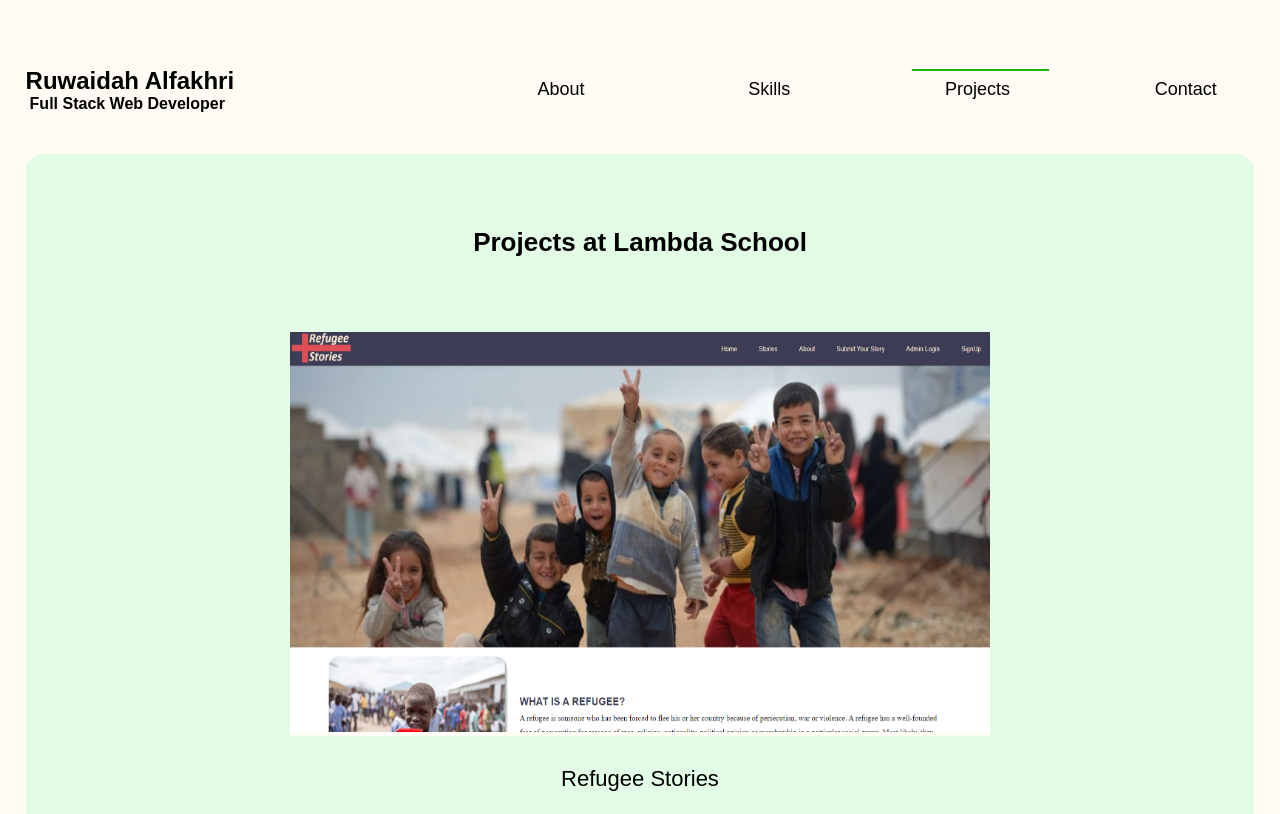
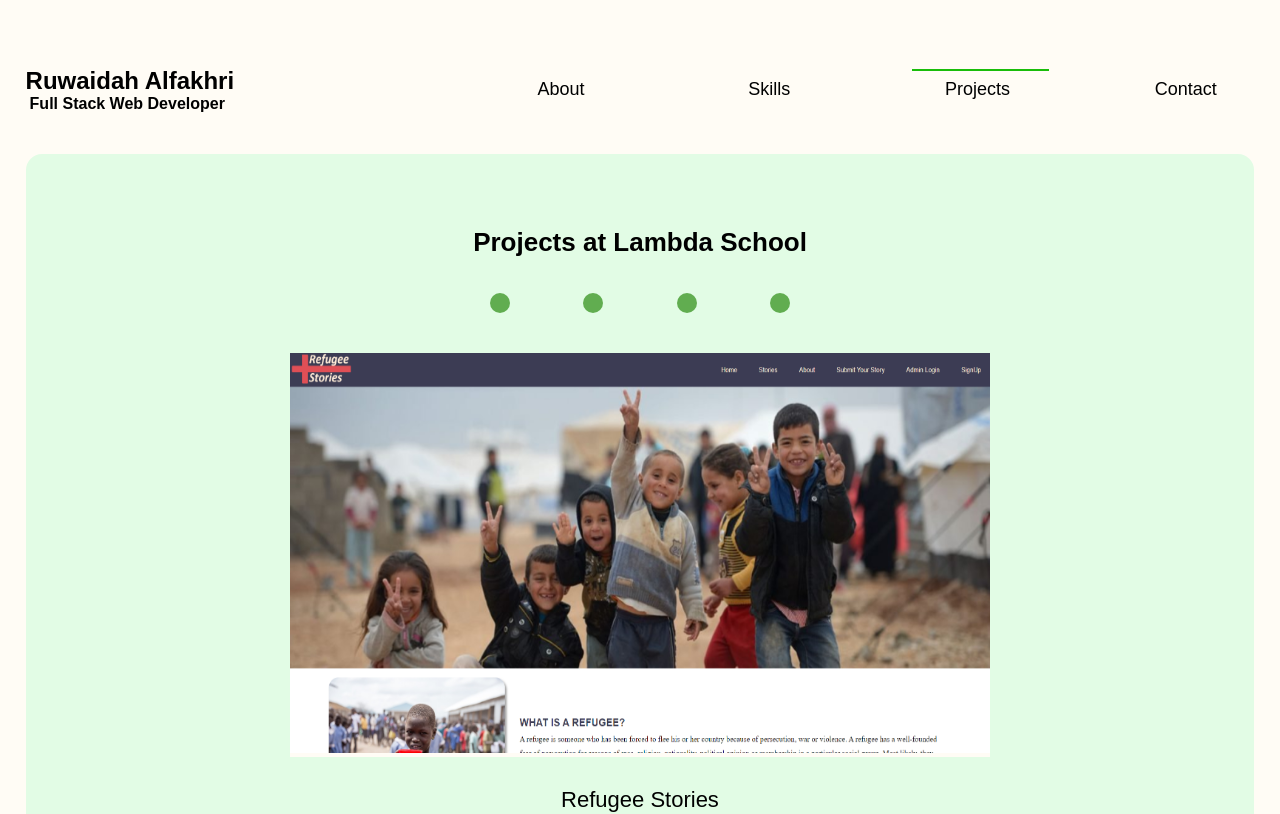
Before and after one commit to Ruwaidah/my-portfolio, a React (Create React App) app: page /projects in a window 1280 px wide. Shown: the top 814 px of the page. Built offline with nearby package versions, Linux system fonts and the light colour scheme; a web font is replaced by a local one.

Commit message:
fix margin in project page

```diff
--- a/src/Components/about-me/AboutMe.js
+++ b/src/Components/about-me/AboutMe.js
@@ -14,8 +14,8 @@ export default function AboutMe() {
           <img src={Image} className="my-image" alt="ruwaidah-img" />
           Hi, I'm Ruwaidah, I'm a Full Stuck Web Developer and I have a
           bachelor's degree in Mathematics and Computer Science as I took the
-          4th place of my cohort so you can tell I enjoy solving problems, I"m
-          life- long learner. I have learning agility and take what I have
+          4th place of my cohort so you can tell I enjoy solving problems, I'm
+          life long learner. I have learning agility and take what I have
           learned in the real world.
         </p>
       </div>
--- a/src/Components/projects/Projects.js
+++ b/src/Components/projects/Projects.js
@@ -62,6 +62,27 @@ export default function Projects() {
     <div className="projects-com">
       <div className="projects-header">
         <h5>Projects at Lambda School </h5>
+      </div>
+      <div className="dot-btns">
+        <div
+          className={showProject.allproject ? "pro-btn active-btn" : "dontShow"}
+        ></div>
+        <div
+          className={showProject.project1 ? "active pro-btn" : "pro-btn"}
+          onClick={(e) => showOne(e, "proj1")}
+        ></div>
+        <div
+          className={showProject.project2 ? "active pro-btn" : "pro-btn"}
+          onClick={(e) => showOne(e, "proj2")}
+        ></div>
+        <div
+          className={showProject.project3 ? "active pro-btn" : "pro-btn"}
+          onClick={(e) => showOne(e, "proj3")}
+        ></div>
+        <div
+          className={showProject.project4 ? "active pro-btn" : "pro-btn"}
+          onClick={(e) => showOne(e, "proj4")}
+        ></div>
       </div>
       <div id="slideshow">
         <div
@@ -183,7 +204,7 @@ export default function Projects() {
           </div>
         </div>
       </div>
-      <div className="dot-btns">
+      {/* <div className="dot-btns">
         <div
           className={showProject.allproject ? "pro-btn active-btn" : "dontShow"}
         ></div>
@@ -203,7 +224,7 @@ export default function Projects() {
           className={showProject.project4 ? "active pro-btn" : "pro-btn"}
           onClick={(e) => showOne(e, "proj4")}
         ></div>
-      </div>
+      </div> */}
       <div
         className={
           showProject.allproject ? "show-visible playAgin" : "playAgin"
--- a/src/Components/projects/projects.css
+++ b/src/Components/projects/projects.css
@@ -21,7 +21,7 @@
 
 .projects-header {
   background: rgb(226, 252, 229);
-  margin-bottom: 6%;
+  margin-bottom: 2%;
 }
 
 .projects-header h5 {
@@ -32,9 +32,9 @@
 #slideshow {
   background: rgb(226, 252, 229);
   overflow: hidden;
-  min-height: 600px;
+  /* min-height: 600px; */
   width: 1000px;
-  margin: 0 auto 60px auto;
+  margin: 0 auto 0 auto;
 }
 
 .slide-wrapper {
@@ -113,7 +113,7 @@
 
 .slide {
   float: left;
-  min-height: 600px;
+  /* min-height: 600px; */
   width: 1000px;
   background: rgb(226, 252, 229);
 }
@@ -214,7 +214,7 @@
 .dot-btns {
   background: rgb(226, 252, 229);
   display: flex;
-  margin: 40px auto;
+  margin: 10px auto 40px auto;
   width: 300px;
   justify-content: space-between;
   position: relative;
@@ -402,6 +402,20 @@
     width: 800px;
     margin: 0 auto;
   }
+
+  .slide-wrapper-proj1 {
+    margin-left: 0;
+  }
+  .slide-wrapper-proj2 {
+    margin-left: -800px;
+  }
+  .slide-wrapper-proj3 {
+    margin-left: -1600px;
+  }
+  .slide-wrapper-proj4 {
+    margin-left: -2400px;
+  }
+
   .slide {
     float: left;
     min-height: 600px;
@@ -453,6 +467,19 @@
 
   .projects-header h5 {
     font-size: 2rem;
+  }
+
+  .slide-wrapper-proj1 {
+    margin-left: 0;
+  }
+  .slide-wrapper-proj2 {
+    margin-left: -600px;
+  }
+  .slide-wrapper-proj3 {
+    margin-left: -1200px;
+  }
+  .slide-wrapper-proj4 {
+    margin-left: -1800px;
   }
 
   #slideshow {
@@ -520,7 +547,7 @@
   }
 
   .dot-btns {
-    margin-top: 40px;
+    margin-top: 0;
   }
 
   .dot-btns .pro-btn {
@@ -548,6 +575,19 @@
   .slide .dev-skills {
     width: 100%;
     margin-top: 30px;
+  }
+
+  .slide-wrapper-proj1 {
+    margin-left: 0;
+  }
+  .slide-wrapper-proj2 {
+    margin-left: -500px;
+  }
+  .slide-wrapper-proj3 {
+    margin-left: -1000px;
+  }
+  .slide-wrapper-proj4 {
+    margin-left: -1500px;
   }
 
   @keyframes slide {
--- a/src/Components/skills/Skills.js
+++ b/src/Components/skills/Skills.js
@@ -11,7 +11,7 @@ export default function Skills() {
         <h5>Higher Education:</h5>
         <ul>
           <li className="graduate">
-            Bachelor's degree in Mathematics and Computer Science .
+            Bachelor's degree in Mathematics and Computer Science.
           </li>
         </ul>
       </div>
--- a/src/Components/skills/skills.css
+++ b/src/Components/skills/skills.css
@@ -151,7 +151,6 @@ ul li {
   }
   .higher-ed ul li {
     font-size: 1.6rem;
-    width: 100%;
   }
   .full-stack .skills-box {
     width: 90%;
```
